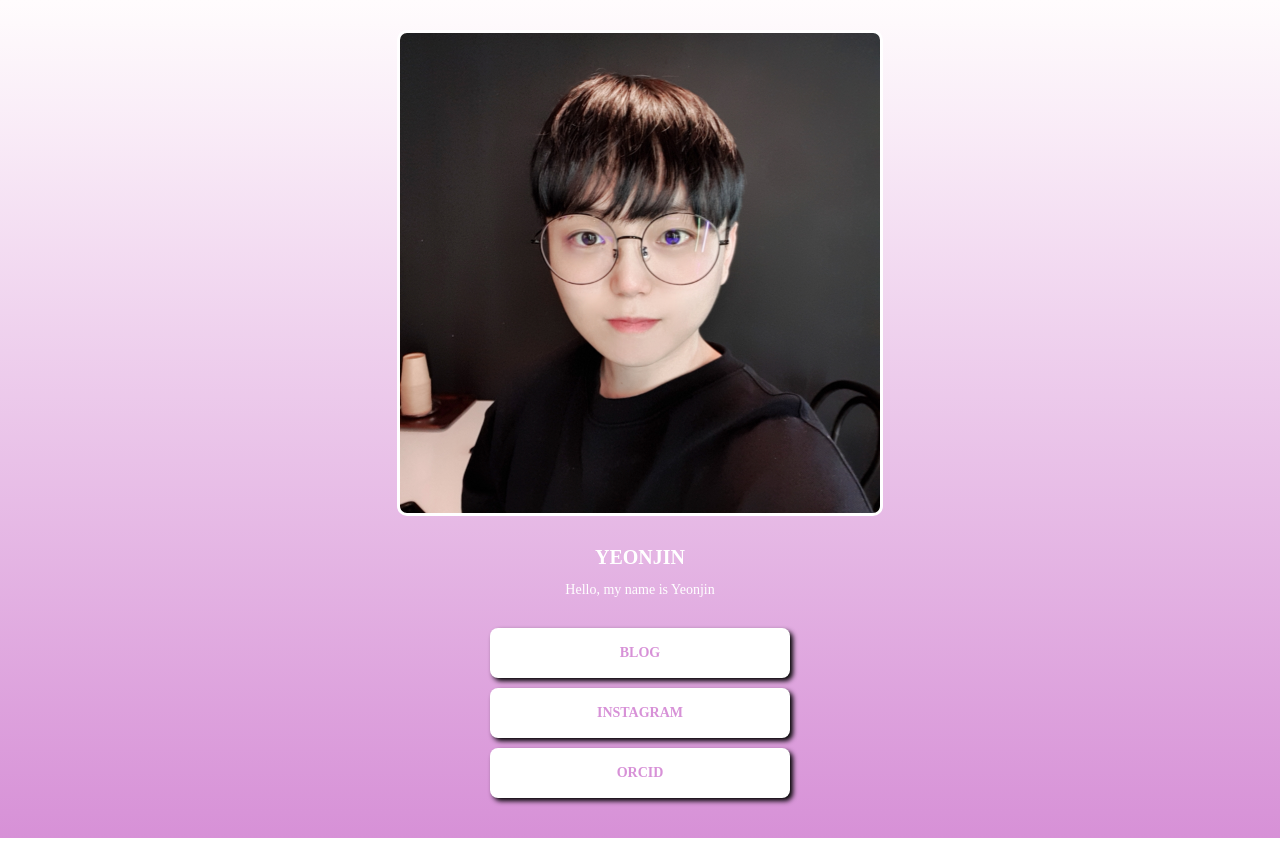
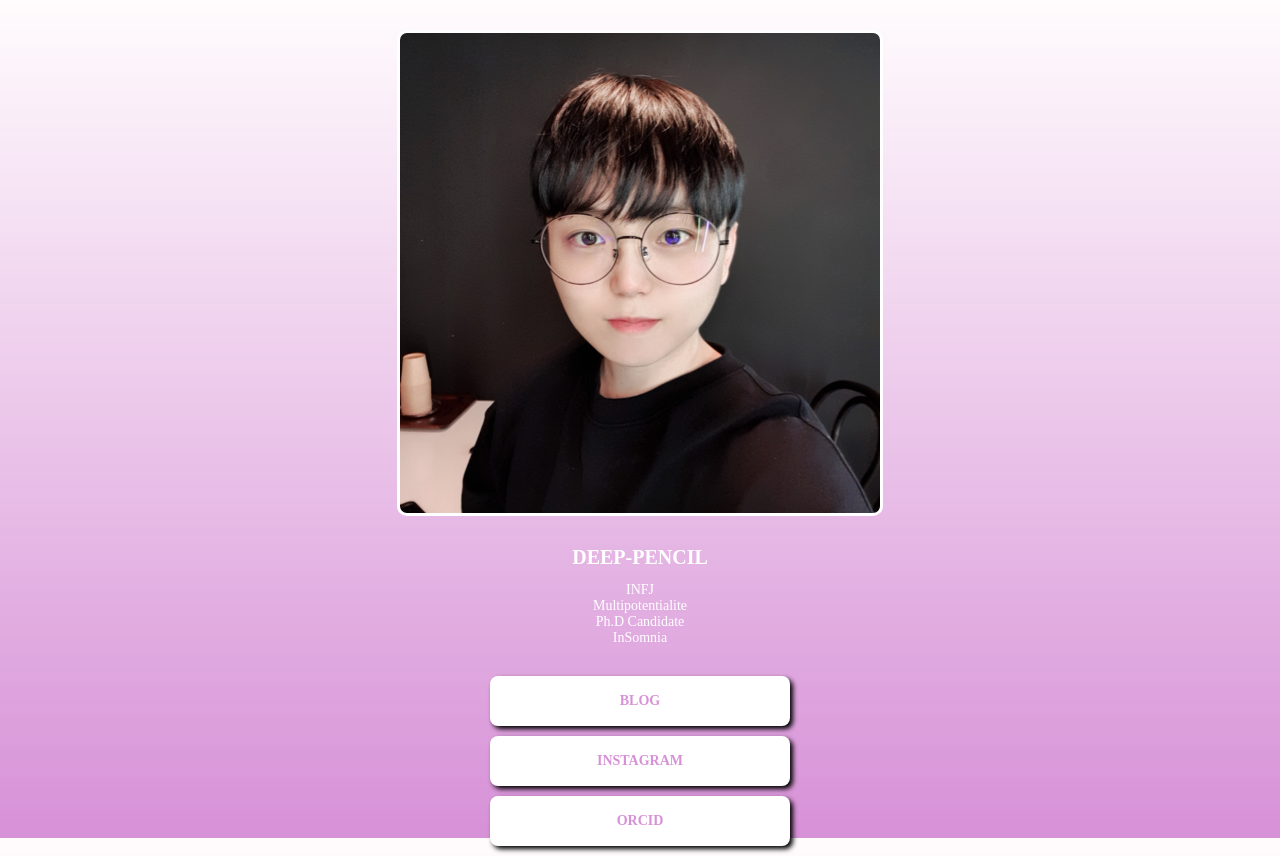
Before and after one commit to Deep-pencil/mypage, a plain HTML site: page index.html in a window 1280 px wide. Drawn offline with Linux system fonts and the light colour scheme; a web font is replaced by a local one.

Commit message:
Update index.html

```diff
--- a/index.html
+++ b/index.html
@@ -2,10 +2,10 @@
 <html>
     <head>
         <meta charset="utf-8">
-        <meta property="og:title" content="YEONJIN's Profile">
-        <meta property="og:description" content="All about YEONJIN">
+        <meta property="og:title" content="DEEP-PENCIL's Profile">
+        <meta property="og:description" content="All about DEEP-PENCIL">
         <meta property="og:image" content="Yeonjin.jpg">
-        <title> YEONJIN's Profile </title>
+        <title> DEEP-PENCIL's Profile </title>
         <style>
             @import url('https://cdn.jsdelivr.net/gh/orioncactus/pretendard/dist/web/static/pretendard.css');
             * {
@@ -39,6 +39,7 @@
             .sub{
                 color: white;
                 font-size: 14px;
+                text-align: center;
 
                 margin-top: 0px;
                 margin-bottom: 30px;
@@ -85,8 +86,8 @@
     <body>
         <div class="group">
             <div class="profile"></div>
-            <h1 class="main">YEONJIN</h1>
-            <p class="sub">Hello, my name is Yeonjin</p>
+            <h1 class="main">DEEP-PENCIL</h1>
+            <p class="sub">INFJ<br>Multipotentialite<br>Ph.D Candidate<br>InSomnia</p>
             <a target="_blank" href="https://blog.naver.com/deep_pencil/">BLOG</a>
             <a target="_blank" href="https://instagram.com/deep_pencil">INSTAGRAM</a>
             <a target="_blank" href="https://orcid.org/0000-0002-5487-7524">ORCID</a>
```
